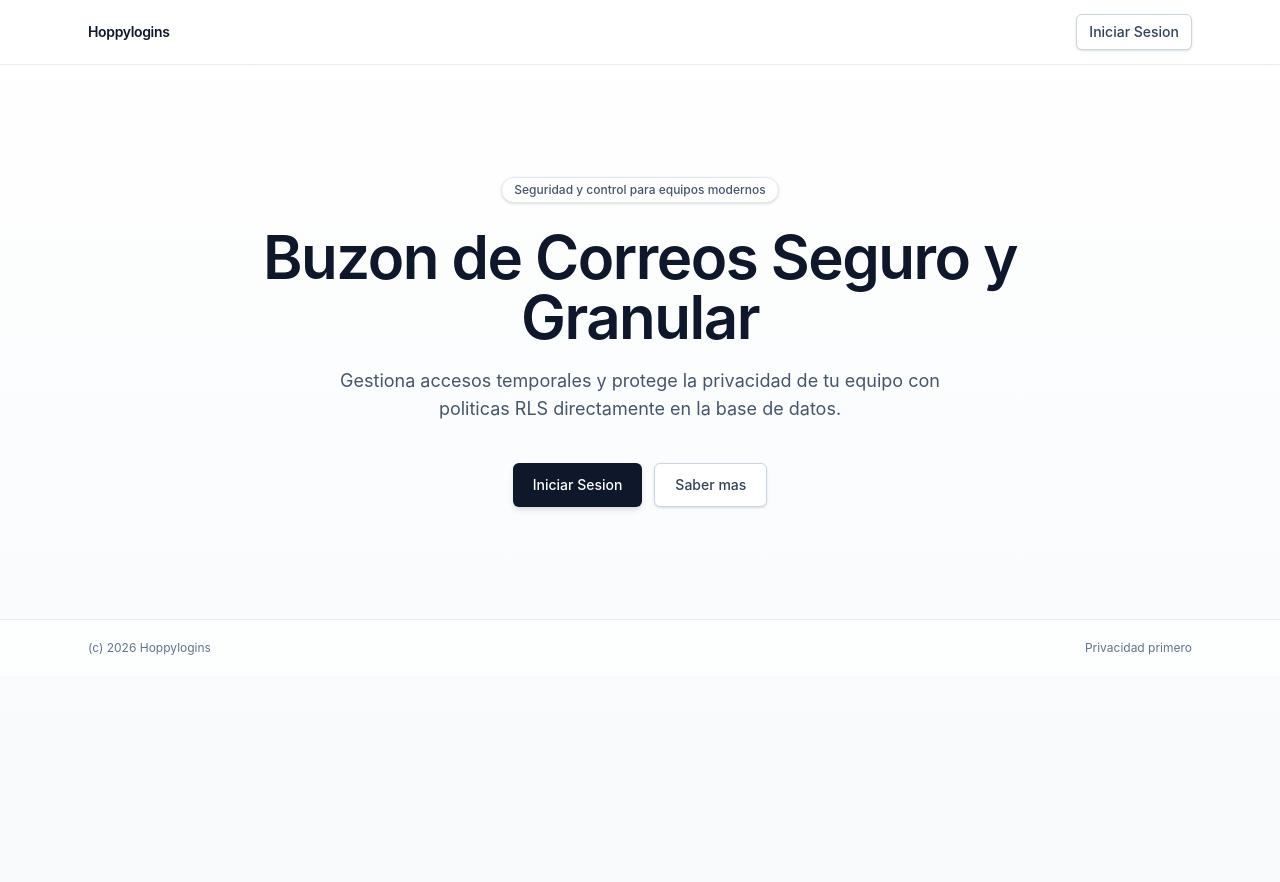
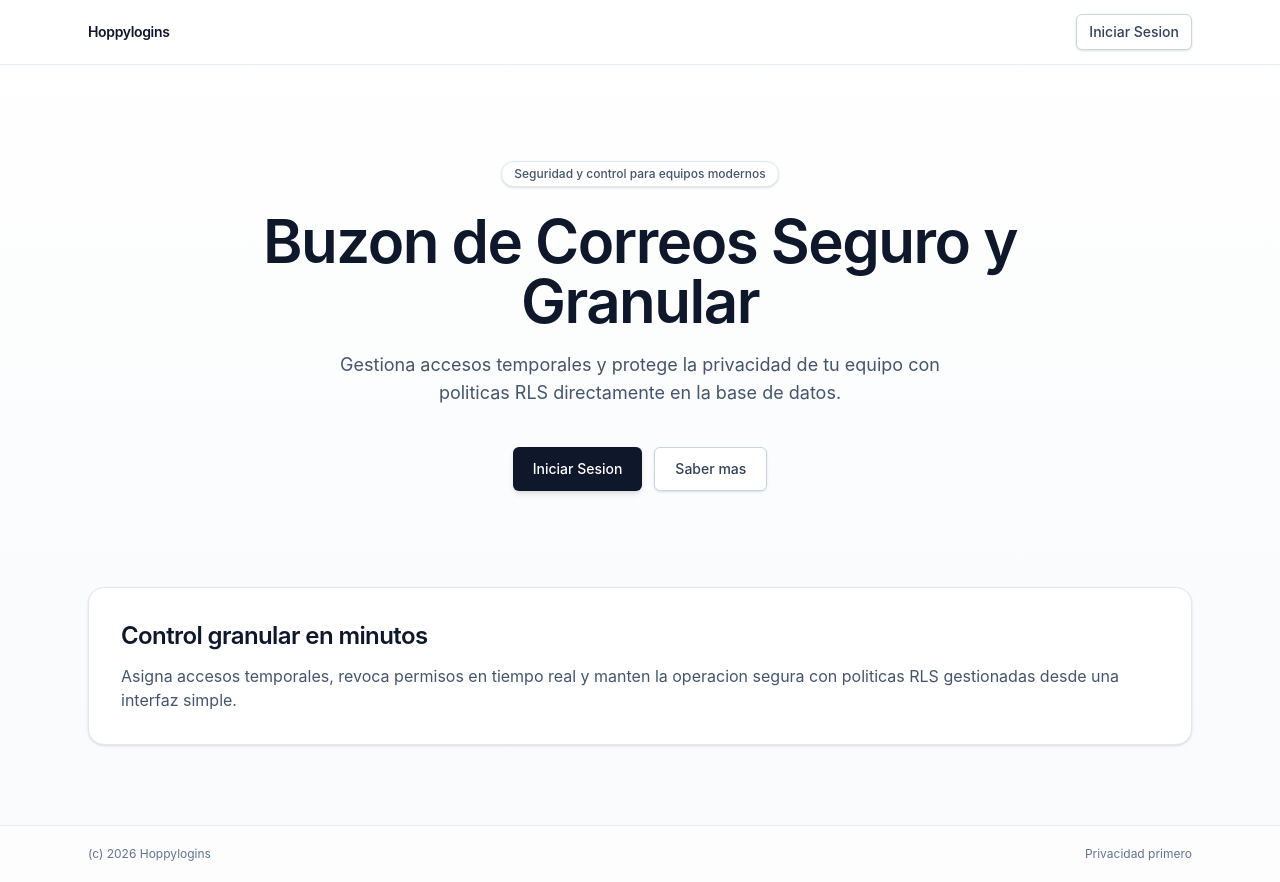
Before and after one commit to tfeeney0/HOPPYLOGINS, a Next.js app: page / in a window 1280 px wide. Before the commit the page ends 800 px from the top, so only its background shows below. Built offline with nearby package versions, Linux system fonts and the light colour scheme; no server answers.

Commit message:
fix: landing

```diff
--- a/app/page.tsx
+++ b/app/page.tsx
@@ -27,7 +27,7 @@ export default async function HomePage() {
   const primaryCta = await getPrimaryCta();
 
   return (
-    <div className="min-h-svh bg-gradient-to-b from-white to-slate-50 text-slate-900">
+    <div className="flex min-h-dvh flex-col bg-gradient-to-b from-white to-slate-50 text-slate-900">
       <header className="border-b border-slate-200/80 bg-white/80 backdrop-blur">
         <div className="mx-auto flex h-16 w-full max-w-6xl items-center justify-between px-4 sm:px-6">
           <Link href="/" className="text-sm font-semibold tracking-tight text-slate-900">
@@ -42,11 +42,8 @@ export default async function HomePage() {
         </div>
       </header>
 
-      <main>
-        <section
-          id="caracteristicas"
-          className="mx-auto flex w-full max-w-6xl flex-col items-center px-4 py-20 text-center sm:px-6 sm:py-24 lg:py-28"
-        >
+      <main className="flex-1">
+        <section className="mx-auto flex w-full max-w-6xl flex-col items-center px-4 py-16 text-center sm:px-6 sm:py-20 lg:py-24">
           <span className="inline-flex rounded-full border border-slate-200 bg-white px-3 py-1 text-xs font-medium text-slate-600 shadow-sm">
             Seguridad y control para equipos modernos
           </span>
@@ -75,6 +72,21 @@ export default async function HomePage() {
             </Link>
           </div>
         </section>
+
+        <section
+          id="caracteristicas"
+          className="mx-auto w-full max-w-6xl scroll-mt-24 px-4 pb-16 sm:px-6 sm:pb-20"
+        >
+          <div className="rounded-2xl border border-slate-200 bg-white p-6 shadow-sm sm:p-8">
+            <h2 className="text-2xl font-semibold tracking-tight text-slate-900">
+              Control granular en minutos
+            </h2>
+            <p className="mt-3 text-sm leading-6 text-slate-600 sm:text-base">
+              Asigna accesos temporales, revoca permisos en tiempo real y manten la
+              operacion segura con politicas RLS gestionadas desde una interfaz simple.
+            </p>
+          </div>
+        </section>
       </main>
 
       <footer className="border-t border-slate-200/80 bg-white/70">
```
